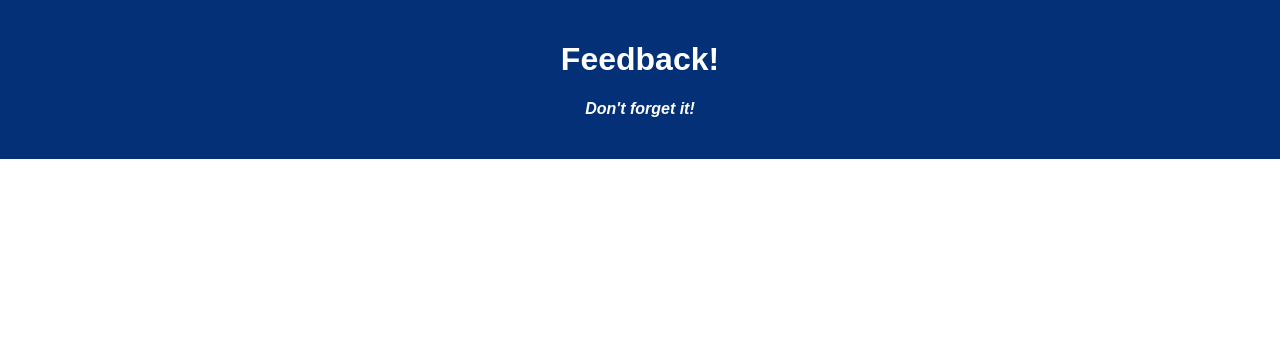
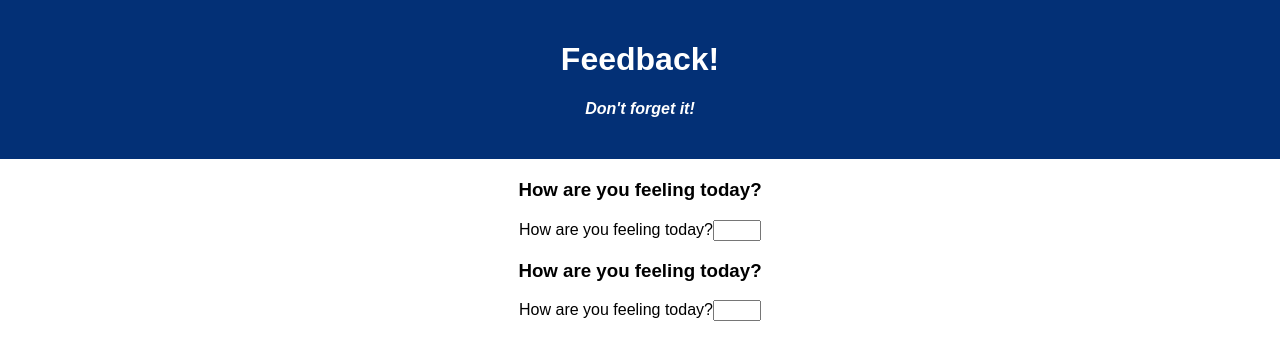
Before and after one commit to bencapp/weekend-redux-feedback-loop, a React (Create React App) app: page /#/support in a window 1280 px wide. Before the commit this address led to /#/. Shown: the top 360 px of the page. Built offline with nearby package versions, Linux system fonts and the light colour scheme.

Commit message:
created initial form component and added routes

```diff
--- a/src/components/App/App.jsx
+++ b/src/components/App/App.jsx
@@ -1,15 +1,35 @@
-import React from 'react';
-import axios from 'axios';
-import './App.css';
+import React from "react";
+import axios from "axios";
+import "./App.css";
+
+// Import react router
+import { HashRouter as Router, Route } from "react-router-dom";
+
+// Import other components
+import Form from "../Form/Form";
 
 function App() {
-
   return (
-    <div className='App'>
-      <header className='App-header'>
-        <h1 className='App-title'>Feedback!</h1>
-        <h4>Don't forget it!</h4>
-      </header>
+    <div className="App">
+      <Router>
+        <header className="App-header">
+          <h1 className="App-title">Feedback!</h1>
+          <h4>Don't forget it!</h4>
+        </header>
+        <Route path="/">
+          <Form />
+        </Route>
+        <Route path="/understanding">
+          <Form />
+        </Route>
+        <Route path="/support">
+          <Form />
+        </Route>
+        <Route path="/comments">
+          <Form />
+        </Route>
+        <Route path="/review">{/* <Review /> */}</Route>
+      </Router>
     </div>
   );
 }
--- /dev/null
+++ b/src/components/Form/Form.jsx
@@ -0,0 +1,13 @@
+function Form() {
+  return (
+    <>
+      <h3>How are you feeling today?</h3>
+      <form>
+        <label htmlFor="rating-input">How are you feeling today?</label>
+        <input type="number" min="1" max="5" name="rating-input" />
+      </form>
+    </>
+  );
+}
+
+export default Form;
```
